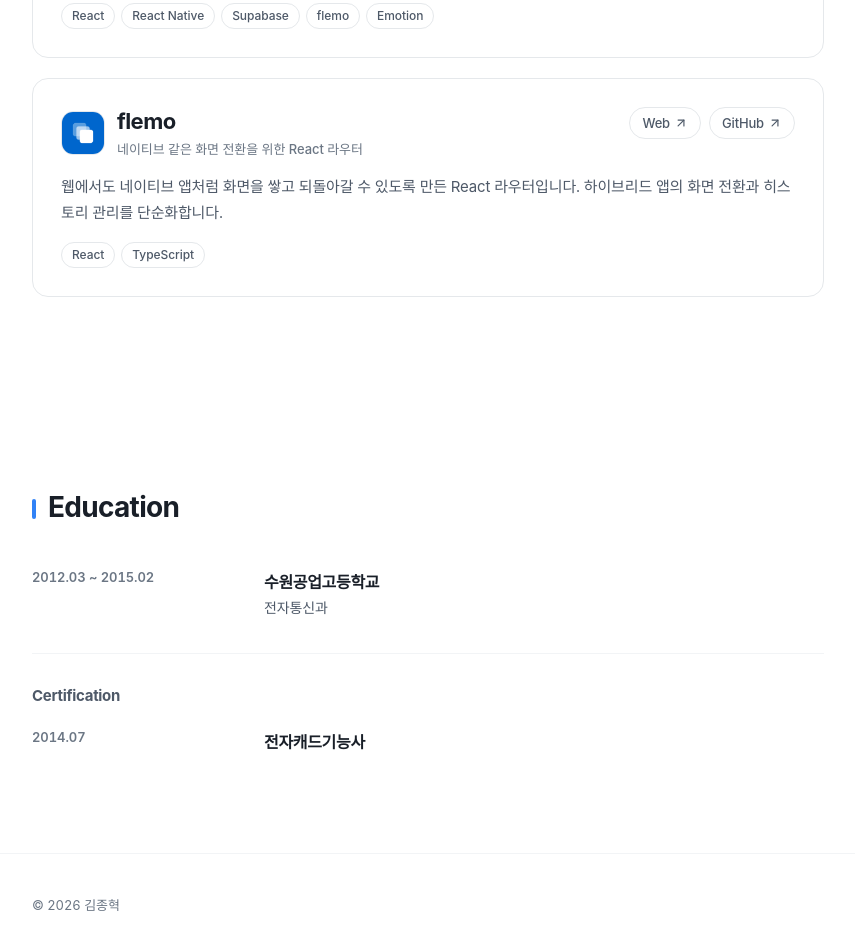
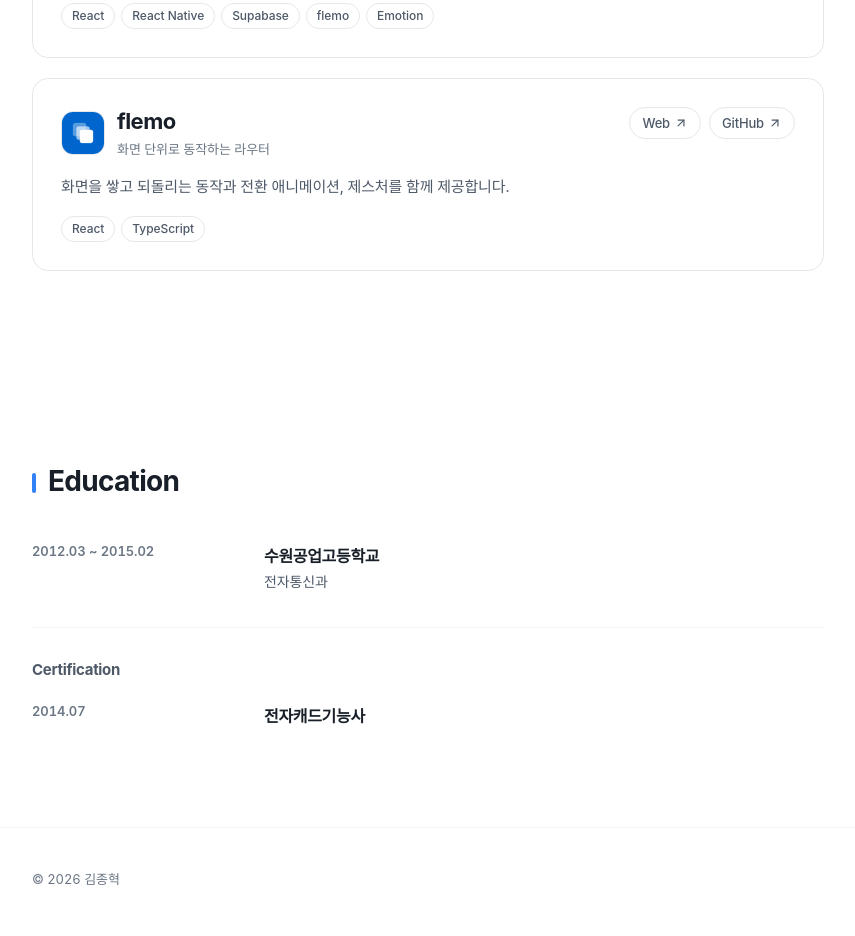
Before and after one commit to kimjh96/kimjh96.github.io, a React (Vite) app: page / in a window 1280 px wide. Shown: the part 2400-3336 px from the top of the page, without its empty margins (212-1067 px from the left). Built offline with nearby package versions, Linux system fonts and the light colour scheme; the HTML template or start-up script is replaced by a standard one; a web font is replaced by a local one.

Commit message:
chore: flemo 소개 문구 수정

```diff
--- a/src/data/resume.ts
+++ b/src/data/resume.ts
@@ -138,9 +138,8 @@
   },
   {
     name: 'flemo',
-    tagline: '네이티브 같은 화면 전환을 위한 React 라우터',
-    description:
-      '웹에서도 네이티브 앱처럼 화면을 쌓고 되돌아갈 수 있도록 만든 React 라우터입니다. 하이브리드 앱의 화면 전환과 히스토리 관리를 단순화합니다.',
+    tagline: '화면 단위로 동작하는 라우터',
+    description: '화면을 쌓고 되돌리는 동작과 전환 애니메이션, 제스처를 함께 제공합니다.',
     links: [
       { label: 'Web', href: 'https://flemo.dev' },
       { label: 'GitHub', href: 'https://github.com/kimjh96/flemo' }
```
Also changed, not shown: 1 other file (tests, documents, lock files or other folders).
